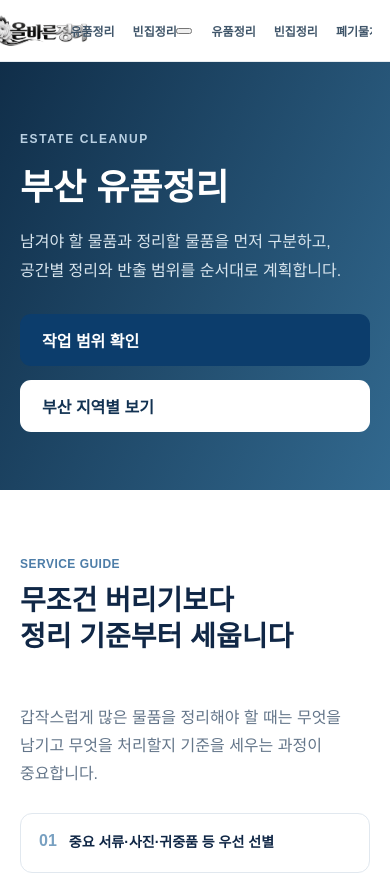
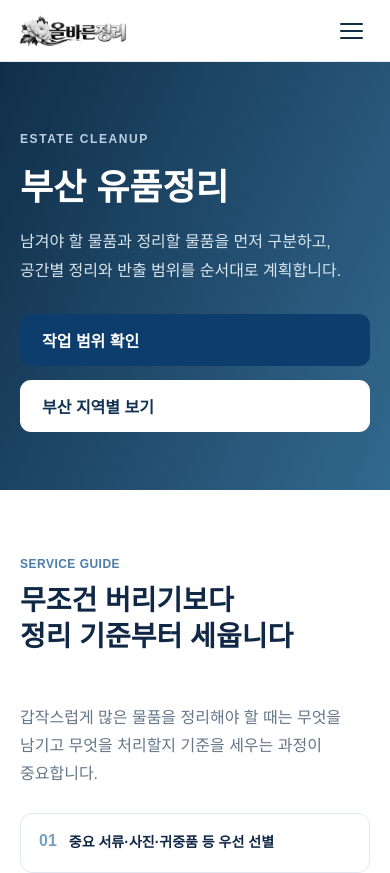
Before and after one commit to hoho601212-collab/olbareun-jeongri, a Next.js app: page /service/estate-cleanup in a window 390 px wide. Shown: the top 873 px of the page. Built offline with nearby package versions, Linux system fonts and the light colour scheme.

Commit message:
Style responsive hamburger menu

```diff
--- a/app/globals.css
+++ b/app/globals.css
@@ -120,3 +120,18 @@
 @media(max-width:760px){.footerInner{padding:38px 18px 82px}.footerTop{grid-template-columns:1fr;gap:28px;padding-bottom:26px}.footerBrand .footerLogo{max-width:270px;padding:11px 14px}.footerBrand .footerLogo img{height:50px;max-width:100%}.footerBrand p{font-size:16px}.footerNav{gap:20px;padding-top:4px}.footerNav>div{border-top:1px solid rgba(255,255,255,.12);padding-top:15px}.footerNav a{font-size:12px}.footerBusiness{padding:25px 0 20px}.footerBusiness h3{font-size:16px}.businessGrid{grid-template-columns:1fr;gap:8px}.businessGrid .wide{grid-column:auto}.businessGrid p{font-size:12px;display:grid;grid-template-columns:88px 1fr;gap:7px}.businessGrid span{min-width:0}.footerActions{grid-template-columns:1fr;gap:7px}.footerActions>a{padding:11px 13px}.footerCopy{text-align:left;font-size:9px}}
 
 @media(max-width:760px){.siteFooter{background-image:linear-gradient(rgba(10,18,24,.90),rgba(10,18,24,.97)),url("/images/footer/chrysanthemum-footer-bg.webp");background-position:28% center;background-size:auto 100%;}}
+
+/* Mobile hamburger navigation */
+.menuToggle,.mobileNav,.menuBackdrop{display:none}
+@media(max-width:800px){
+.siteTop{position:sticky;top:0;z-index:1000;display:flex!important;align-items:center;justify-content:space-between;padding:10px 16px!important;background:rgba(255,255,255,.97);backdrop-filter:blur(12px)}
+.siteTop>nav{display:none!important}
+.menuToggle{display:flex;width:44px;height:44px;border:0;background:transparent;padding:10px;flex-direction:column;justify-content:center;gap:5px;position:relative;z-index:1003;cursor:pointer}
+.menuToggle span{display:block;width:23px;height:2px;background:#102d43;border-radius:2px;transition:.25s}
+.menuToggle.isOpen span:nth-child(1){transform:translateY(7px) rotate(45deg)}.menuToggle.isOpen span:nth-child(2){opacity:0}.menuToggle.isOpen span:nth-child(3){transform:translateY(-7px) rotate(-45deg)}
+.mobileNav{display:flex;position:fixed;z-index:1002;top:0;right:0;width:min(84vw,360px);height:100dvh;background:#fff;padding:86px 24px 30px;flex-direction:column;gap:0;transform:translateX(105%);transition:transform .28s ease;box-shadow:-15px 0 40px rgba(8,28,42,.15)}
+.mobileNav.isOpen{transform:translateX(0)}
+.mobileNav>a{font-size:17px;font-weight:800;color:#102d43;padding:16px 4px;border-bottom:1px solid #e7ecef}
+.mobileNavContact{margin-top:auto;display:grid;gap:8px}.mobileNavContact a{padding:14px 15px;border-radius:12px;background:#102d43;color:#fff;font-size:12px}.mobileNavContact a:last-child{background:#f2ce00;color:#161616}.mobileNavContact strong{display:block;font-size:16px;margin-top:3px}
+.menuBackdrop{display:block;position:fixed;z-index:1001;inset:0;border:0;background:rgba(8,20,29,.48);backdrop-filter:blur(2px)}
+}
```
